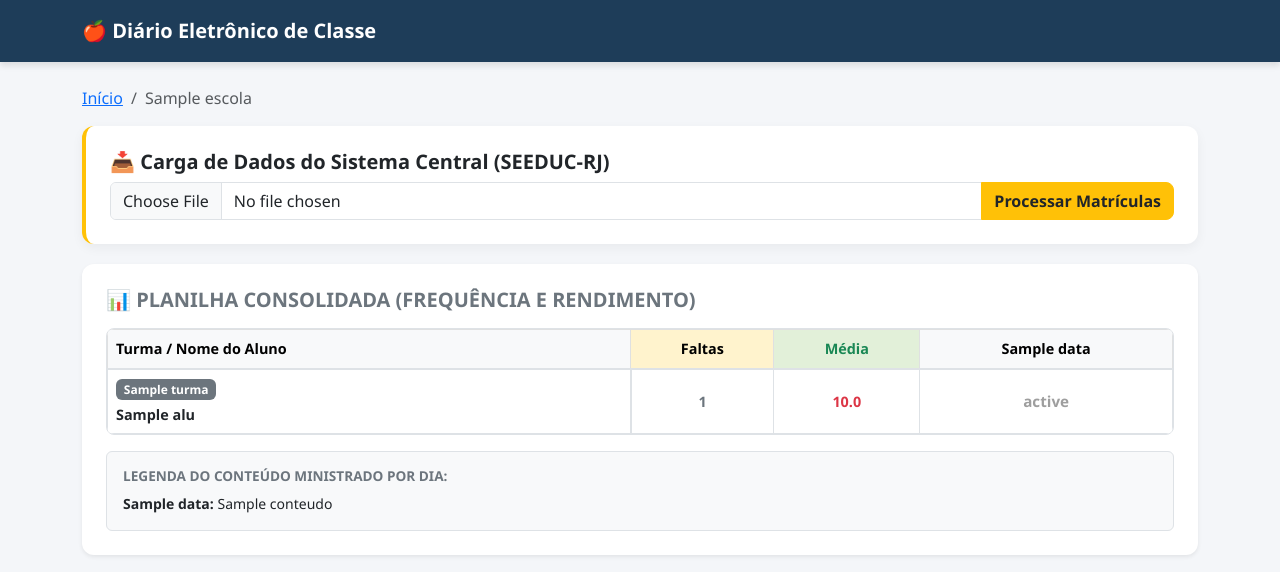
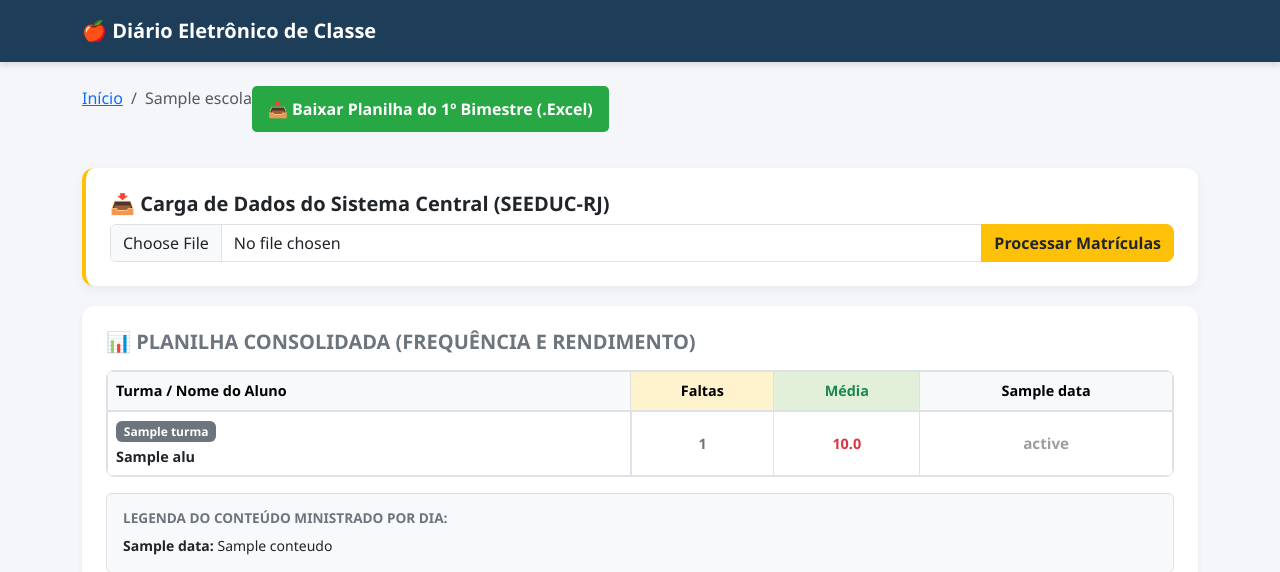
Before and after one commit to dederusso1-tech/diario-docente, a Flask app: template templates/escola.html in a window 1280 px wide. Shown: the top 572 px of the page. Run offline with Flask 3, Linux system fonts and the light colour scheme; the template is opened without the code that fills it: most values are stand-ins (such as "Sample title", 1, 10 or a date in 2020).

Commit message:
Update escola.html

```diff
--- a/templates/escola.html
+++ b/templates/escola.html
@@ -4,6 +4,11 @@
     <ol class="breadcrumb">
         <li class="breadcrumb-item"><a href="/">Início</a></li>
         <li class="breadcrumb-item active">{{ escola.nome }}</li>
+        <div style="margin-bottom: 20px;">
+    <a href="/exportar_excel/{{ escola.id }}" class="btn" style="background-color: #28a745; color: white; padding: 10px 15px; text-decoration: none; border-radius: 5px; display: inline-block; font-weight: bold;">
+        📥 Baixar Planilha do 1º Bimestre (.Excel)
+    </a>
+</div>
     </ol>
 </nav>
 
```
